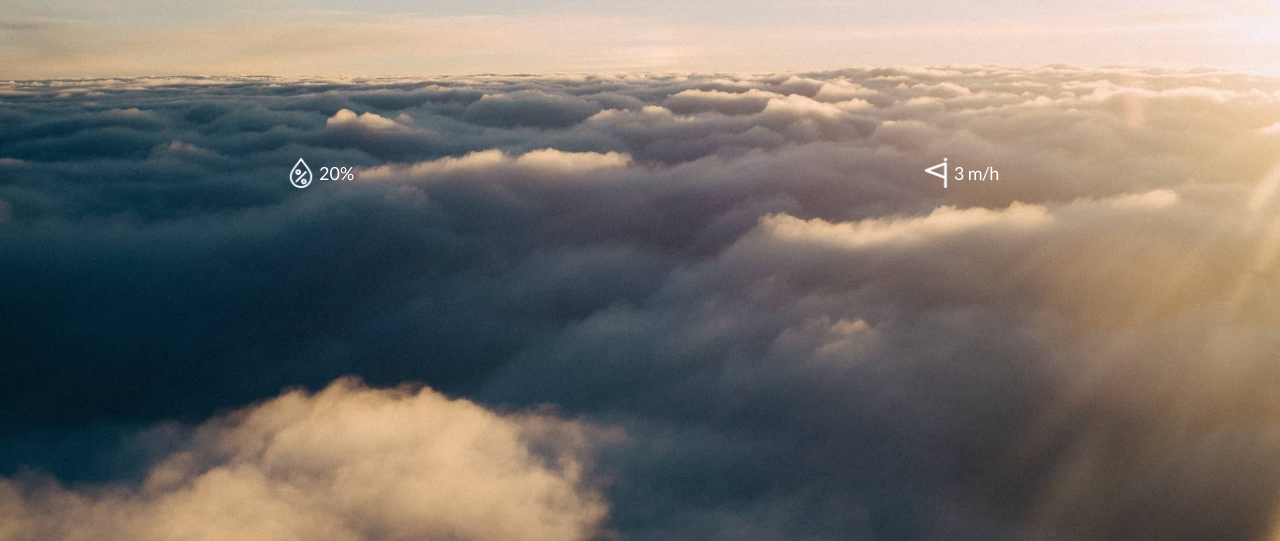
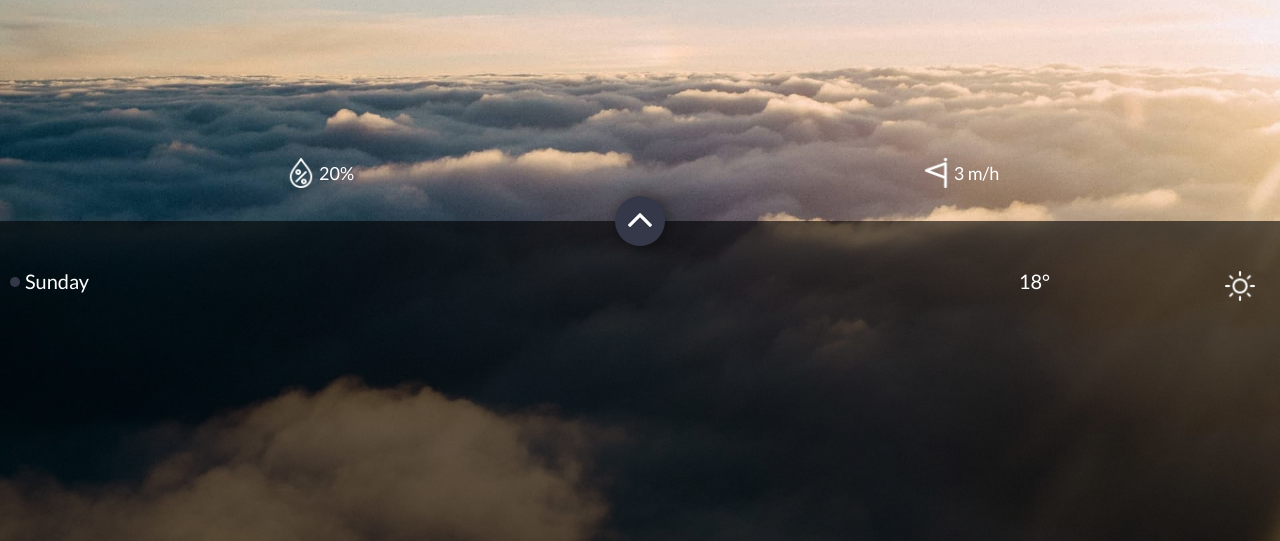
Before and after one commit to krishnashrestha99/weatherAPI, a plain HTML site: page index.html in a window 1280 px wide. Shown: the part 259-800 px from the top of the page. Drawn offline with Linux system fonts and the light colour scheme.

Commit message:
Lower Panel And Daily weather forecast Added

```diff
--- a/index.html
+++ b/index.html
@@ -50,6 +50,32 @@
 				</div>
 			</div>
 		</section>
+
+		<!-- lower Panel -->
+		<section class="lower-panel">
+
+				<button id="toggle-hourly-weather" class="ripple center_x">
+					<img src="./assets/images/icons/up-arrow.png" alt="">
+				</button>
+
+				<!-- Daily Weather -->
+				<div id="daily-weather-wrapper" class="lower-panel-body">
+					<div class="flex-container weather-box current-day-of-the-week">
+						<div>
+							<h1>Sunday</h1>
+						</div>
+						<div class="flex-container">
+							<div>
+								<p>18&#176;</p>
+							</div>
+							<div>
+								<img class="icon-sm-30" src="./assets/images/summary-icons/clear-day-white.png" alt="">
+							</div>
+						</div>
+					</div>
+				</div>
+
+		</section>
 	</main>
 <script src="./scripts/index.js"></script>
 </body>
--- a/styles/index.css
+++ b/styles/index.css
@@ -269,3 +269,77 @@ button
 {
 	font-size: 18px;
 }
+
+
+/* ================================ Lower Panel ================================ */
+
+.lower-panel
+{
+	width: 100%;
+	height : 40%;
+	position: relative;
+	color: #fff;
+	font-size: 20px;
+}
+
+
+#toggle-hourly-weather
+{
+	background-color: #353848;
+	border-radius: 100%;
+	width: 50px;
+	height: 50px;
+	box-shadow: 3px 0px 14px 2px rgba(000, 000, 000, .4);
+	z-index: 3;
+	position: absolute;
+	transform: translate(-50%, -50%);
+}
+
+.lower-panel-body
+{
+	width: 100%;
+	height: 100%;
+	padding: 50px 25px;
+	overflow-y: scroll;
+}
+
+.weather-box
+{
+	position: relative;
+	margin-bottom: 50px;
+}
+
+.weather-box > div:last-child
+{
+	text-align: right;
+}
+
+.weather-box > div:last-child>div:last-child
+{
+	flex : 0.5 0.5 0;
+}
+
+
+/* ================================ Daily Weather ================================ */
+
+
+#daily-weather-wrapper
+{
+	background-color: rgba(000, 000, 000, .6);
+}
+
+
+/* ================================ Current Day hint ================================ */
+.current-day-of-the-week::before
+{
+	content: "";
+	display: block;
+	position: absolute;
+	width: 10px;
+	height: 10px;
+	border-radius: 100%;
+	background-color: #353848;
+	left: -15px;
+	top: calc(50% - 5px);
+	transform: translateY(-50%);
+}
```
